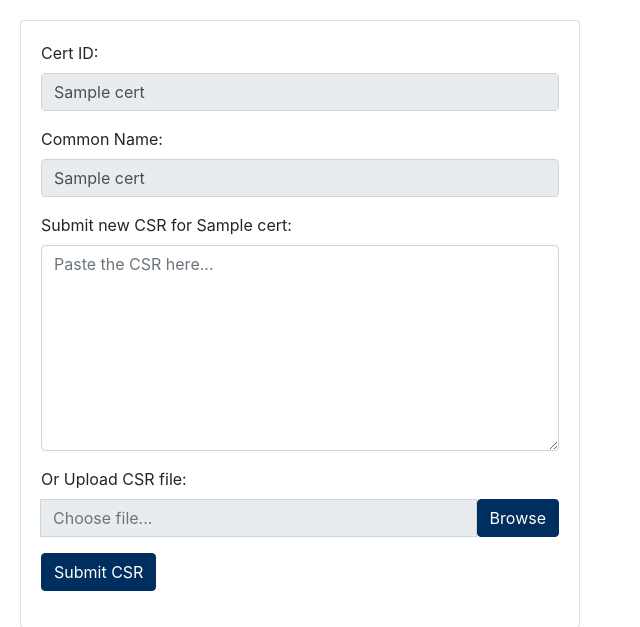
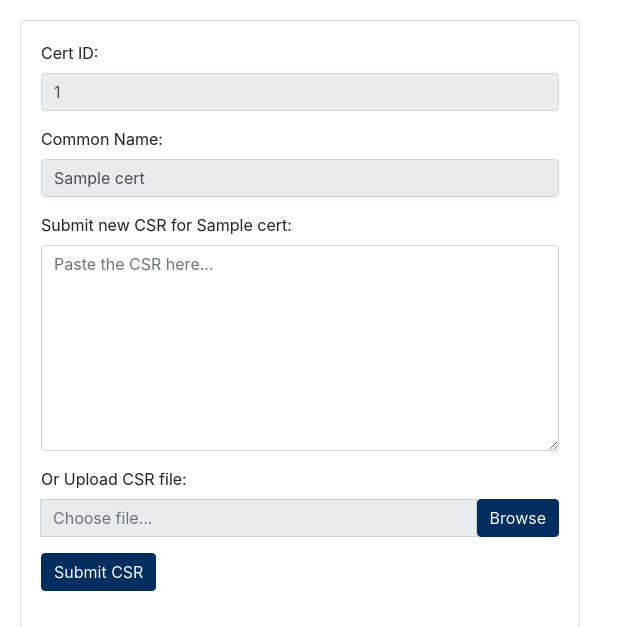
Before and after one commit to stockholmuniversity/sucm, a Flask app: template sucm/templates/submit_csr.html in a window 1280 px wide. Shown: the part 112-739 px from the top of the page, without its empty margins (0-640 px from the left). Run offline with Flask 3, Linux system fonts and the light colour scheme; the template is opened without the code that fills it: most values are stand-ins (such as "Sample title", 1, 10 or a date in 2020); parts of the project's set-up code (start-up, migrations or seed data) failed here and were passed over.

Commit message:
Use key-value instead of tuple here too

```diff
--- a/sucm/templates/submit_csr.html
+++ b/sucm/templates/submit_csr.html
@@ -12,14 +12,14 @@
                 <form action="{{ url_for('main.submit_csr_response') }}" method="post" enctype="multipart/form-data">
                     <div class="mb-3">
                         <label class="form-label">Cert ID:</label>
-                        <input type="text" name="cert_id" value="{{cert_data[0]}}" class="form-control" readonly>
+                        <input type="text" name="cert_id" value="{{cert_data["cert_id"]}}" class="form-control" readonly>
                     </div>
                     <div class="mb-3">
                         <label class="form-label">Common Name:</label>
-                        <input type="text" name="common_name" value="{{cert_data[2]}}" class="form-control" readonly>
+                        <input type="text" name="common_name" value="{{cert_data["common_name"]}}" class="form-control" readonly>
                     </div>
                     <div class="mb-3">
-                        <label class="form-label" for="freeform">Submit new CSR for {{cert_data[2]}}:</label>
+                        <label class="form-label" for="freeform">Submit new CSR for {{cert_data["common_name"]}}:</label>
                         <textarea id="freeform" name="freeform" class="form-control" rows="8" placeholder="Paste the CSR here..."></textarea>
                     </div>
                     <div class="mb-3">
```
